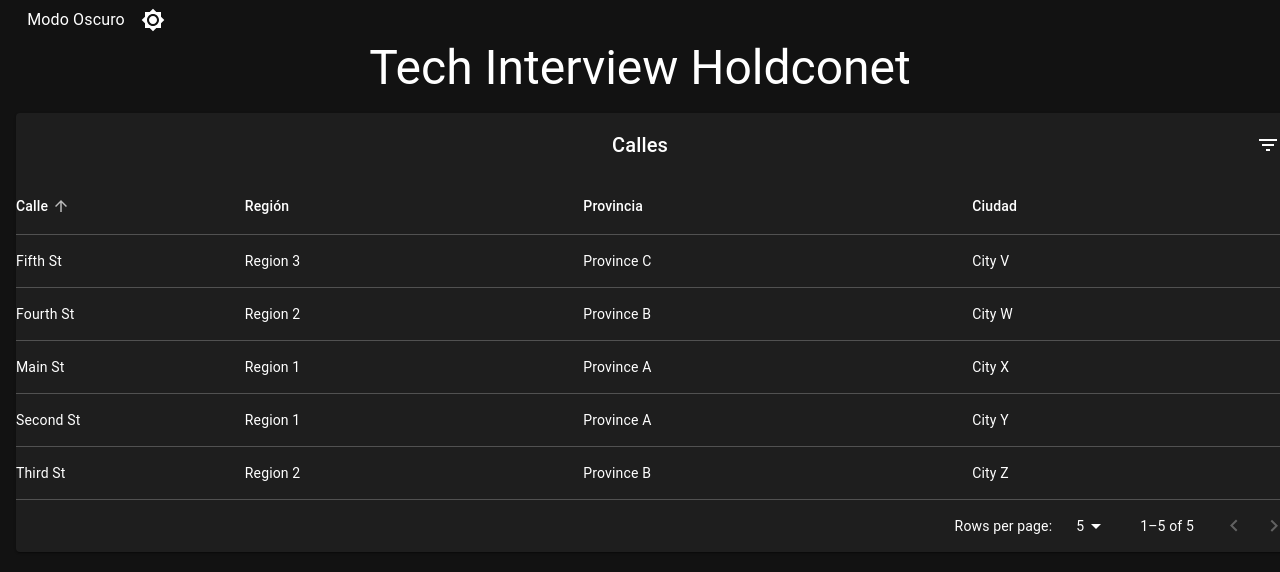
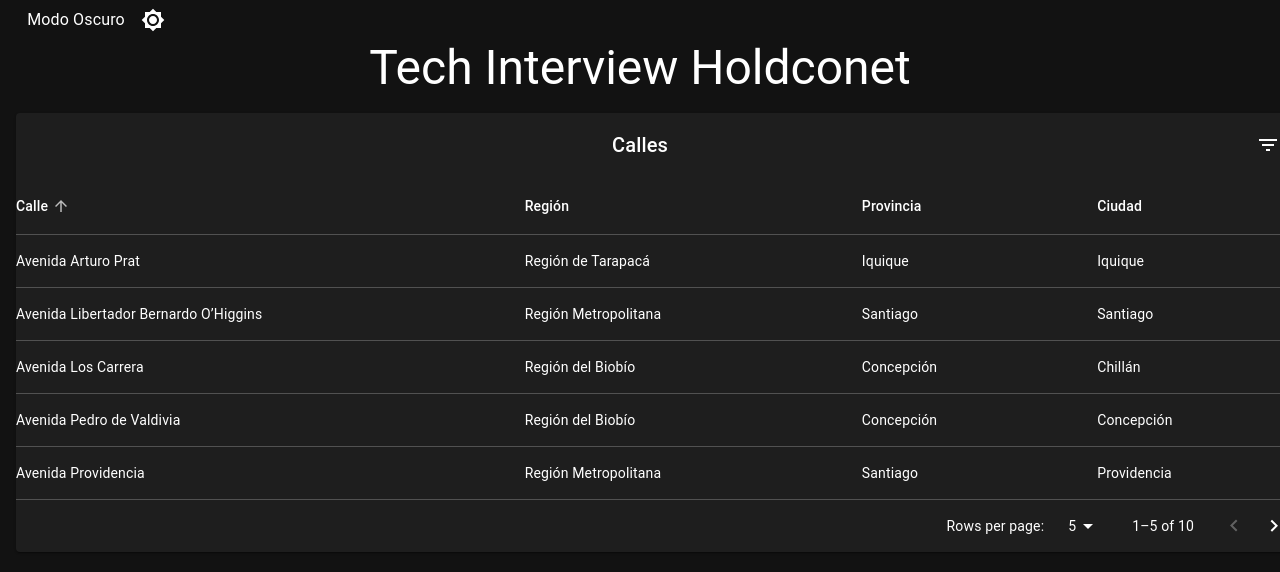
Before and after one commit to JuanPabloSQ/tech-interview-holdconect, a React (Vite) app: page / in a window 1280 px wide. Shown: the top 572 px of the page. Built offline with nearby package versions, Linux system fonts and the light colour scheme.

Commit message:
add data example

```diff
--- a/src/components/TableStreet.jsx
+++ b/src/components/TableStreet.jsx
@@ -15,24 +15,7 @@ import IconButton from '@mui/material/IconButton';
 import Tooltip from '@mui/material/Tooltip';
 import FilterListIcon from '@mui/icons-material/FilterList';
 import { visuallyHidden } from '@mui/utils';
-
-const createData = (id, street, region, province, city) => {
-  return {
-    id,
-    street,
-    region,
-    province,
-    city,
-  };
-};
-
-const rows = [
-  createData(1, 'Main St', 'Region 1', 'Province A', 'City X'),
-  createData(2, 'Second St', 'Region 1', 'Province A', 'City Y'),
-  createData(3, 'Third St', 'Region 2', 'Province B', 'City Z'),
-  createData(4, 'Fourth St', 'Region 2', 'Province B', 'City W'),
-  createData(5, 'Fifth St', 'Region 3', 'Province C', 'City V'),
-];
+import data from '../example';
 
 const descendingComparator = (a, b, orderBy) => {
   if (b[orderBy] < a[orderBy]) {
@@ -149,11 +132,11 @@ const TableStreet = () => {
   };
 
   const emptyRows =
-    page > 0 ? Math.max(0, (1 + page) * rowsPerPage - rows.length) : 0;
+    page > 0 ? Math.max(0, (1 + page) * rowsPerPage - data.length) : 0;
 
   const visibleRows = useMemo(
     () =>
-      stableSort(rows, getComparator(order, orderBy)).slice(
+      stableSort(data, getComparator(order, orderBy)).slice(
         page * rowsPerPage,
         page * rowsPerPage + rowsPerPage
       ),
@@ -169,7 +152,7 @@ const TableStreet = () => {
             order={order}
             orderBy={orderBy}
             onRequestSort={handleRequestSort}
-            rowCount={rows.length}
+            rowCount={data.length}
           />
           <TableBody>
             {visibleRows.map((row) => (
@@ -197,7 +180,7 @@ const TableStreet = () => {
       <TablePagination
         rowsPerPageOptions={[5, 10, 25]}
         component="div"
-        count={rows.length}
+        count={data.length}
         rowsPerPage={rowsPerPage}
         page={page}
         onPageChange={handleChangePage}
--- /dev/null
+++ b/src/example.js
@@ -0,0 +1,74 @@
+const data = [
+    {
+      id: 1,
+      street: 'Avenida Libertador Bernardo O’Higgins',
+      region: 'Región Metropolitana',
+      province: 'Santiago',
+      city: 'Santiago',
+    },
+    {
+      id: 2,
+      street: 'Avenida Vicuña Mackenna',
+      region: 'Región Metropolitana',
+      province: 'Santiago',
+      city: 'La Florida',
+    },
+    {
+      id: 3,
+      street: 'Calle Caupolicán',
+      region: 'Región del Biobío',
+      province: 'Concepción',
+      city: 'Concepción',
+    },
+    {
+      id: 4,
+      street: 'Avenida Los Carrera',
+      region: 'Región del Biobío',
+      province: 'Concepción',
+      city: 'Chillán',
+    },
+    {
+      id: 5,
+      street: 'Avenida Arturo Prat',
+      region: 'Región de Tarapacá',
+      province: 'Iquique',
+      city: 'Iquique',
+    },
+    {
+      id: 6,
+      street: 'Calle Baquedano',
+      region: 'Región de Tarapacá',
+      province: 'Iquique',
+      city: 'Iquique',
+    },
+    {
+      id: 7,
+      street: 'Calle O’Higgins',
+      region: 'Región del Biobío',
+      province: 'Concepción',
+      city: 'Concepción',
+    },
+    {
+      id: 8,
+      street: 'Avenida Pedro de Valdivia',
+      region: 'Región del Biobío',
+      province: 'Concepción',
+      city: 'Concepción',
+    },
+    {
+      id: 9,
+      street: 'Calle Esmeralda',
+      region: 'Región Metropolitana',
+      province: 'Santiago',
+      city: 'Santiago',
+    },
+    {
+      id: 10,
+      street: 'Avenida Providencia',
+      region: 'Región Metropolitana',
+      province: 'Santiago',
+      city: 'Providencia',
+    },
+  ];
+
+  export default data;
```
